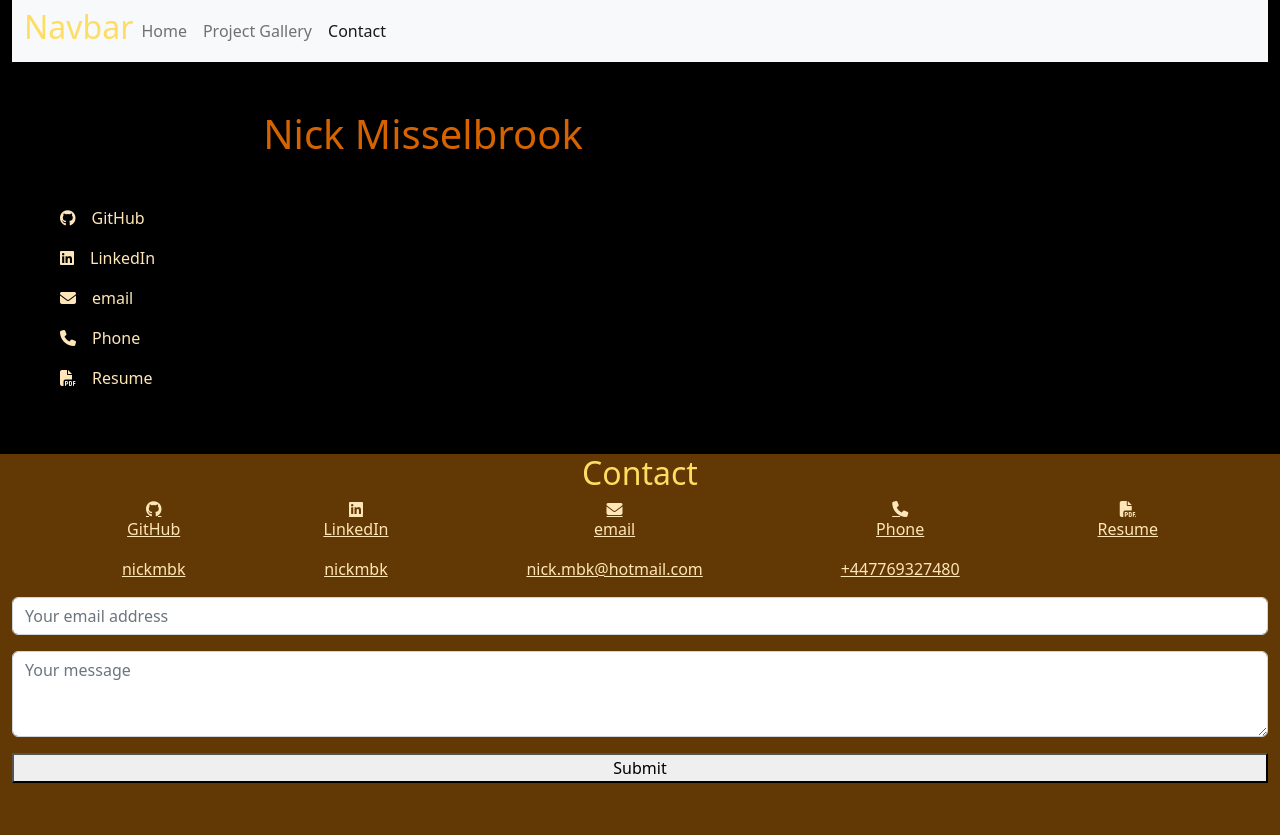
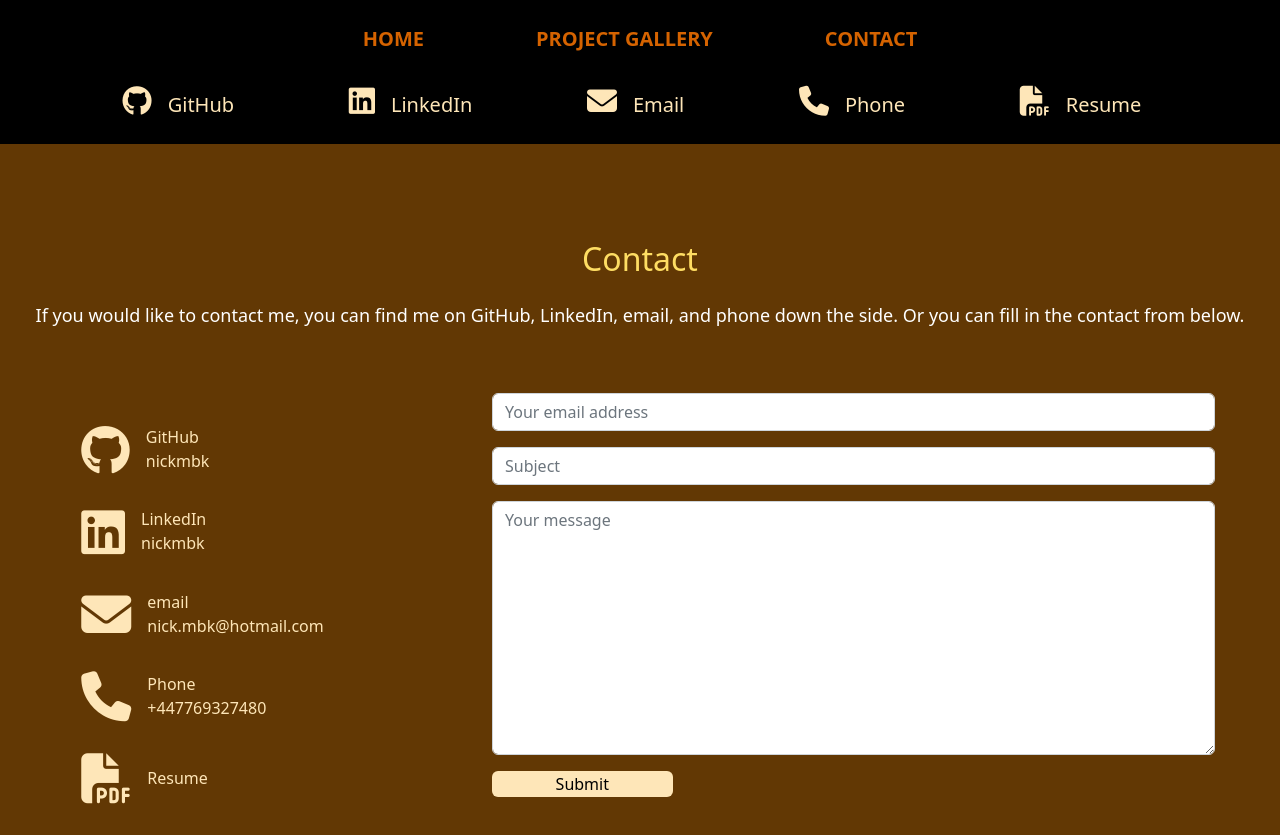
Before and after one commit to nickmbk/nickmbk-portfolio, a React (Create React App) app: page /contact in a window 1280 px wide. Before the commit the page ends 800 px from the top, so only its background shows below. Built offline with nearby package versions, Linux system fonts and the light colour scheme.

Commit message:
adjust layout in Contact

```diff
--- a/public/index.html
+++ b/public/index.html
@@ -1,5 +1,11 @@
 <!DOCTYPE html>
 <html lang="en">
+  <?php
+    if($_POST["message"]) {
+    mail("nick.mbk@hotmail.com", subject,
+    $_POST["insert your message here"]. "From: an@email.address");
+    }
+  ?>
   <head>
     <meta charset="utf-8" />
     <link rel="icon" href="%PUBLIC_URL%/favicon.ico" />
--- a/src/components/Contact.js
+++ b/src/components/Contact.js
@@ -1,91 +1,108 @@
 import React, { Component } from "react";
+import '../styles/Contact.css';
 
 export default class Contact extends Component {
+  state = {
+    email: "",
+    subject: "",
+    message: "",
+  };
 
-  state = {
-    email : '',
-    message : ''
-  }
-
-  handleInputChange = event => {
+  handleInputChange = (event) => {
     const value = event.target.value;
     const name = event.target.name;
 
+    this.setState({
+      [name]: value,
+    });
+  };
 
-    this.setState({
-      [name]: value
-    })
-  }
-
-  handleFormSubmit = event => {
+  handleFormSubmit = (event) => {
     event.preventDefault();
     this.setState({
-      email: '',
-      message: ''
-    })
-  }
+      email: "",
+      message: "",
+    });
+  };
 
   render() {
     return (
       <div>
-        <div className="row m-0 text-center">
+        <div className="row mx-0 mt-5 mb-5 pt-5 text-center">
           <h2>Contact</h2>
+          <p id="contact-p" className="my-3">If you would like to contact me, you can find me on GitHub, LinkedIn, email, and phone down the side.  Or you can fill in the contact from below.</p>
         </div>
-        <div className="row m-0">
+
+
+
+
+        <div className="row mx-auto">
+          <div className="col-12 col-md-4 col-lg-3 mx-auto">
           <ul
             id="contact-info"
-            className="d-flex flex-row flex-wrap justify-content-evenly p-0 m-0"
+            className="d-flex flex-column flex-wrap justify-content-evenly p-0 m-3"
           >
-            <li>
+            <li className="my-3">
               <a
                 href="https://www.github.com/nickmbk/"
-                className="d-flex flex-column align-items-center"
+                className="d-flex flex-row align-items-start"
               >
-                <i className="fab fa-github"></i>
-                <p className="d-inline-block mx-3">GitHub</p>
-                <p className="d-inline-block mx-3">nickmbk</p>
+                <i className="fab fa-github icons"></i>
+                <div>
+                  <p className="mx-3 my-0">GitHub</p>
+                  <p className="mx-3 my-0">nickmbk</p>
+                </div>
               </a>
             </li>
-            <li>
+            <li className="my-3">
               <a
                 href="https://www.linkedin.com/in/nickmbk/"
-                className="d-flex flex-column align-items-center"
+                className="d-flex flex-row align-items-start"
               >
-                <i className="fab fa-linkedin"></i>
-                <p className="d-inline-block mx-3">LinkedIn</p>
-                <p className="d-inline-block mx-3">nickmbk</p>
+                <i className="fab fa-linkedin icons"></i>
+                <div>
+                  <p className="mx-3 my-0">LinkedIn</p>
+                  <p className="mx-3 my-0">nickmbk</p>
+                </div>
               </a>
             </li>
-            <li>
+            <li className="my-3">
               <a
                 href="mailto:nick.mbk@hotmail.com"
-                className="d-flex flex-column align-items-center"
+                className="d-flex flex-row align-items-center"
               >
-                <i className="fas fa-envelope"></i>
-                <p className="d-inline-block mx-3">email</p>
-                <p className="d-inline-block mx-3">nick.mbk@hotmail.com</p>
+                <i className="fas fa-envelope icons"></i>
+                <div>
+                  <p className="mx-3 my-0">email</p>
+                  <p className="mx-3 my-0">nick.mbk@hotmail.com</p>
+                </div>
               </a>
             </li>
-            <li>
+            <li className="my-3">
               <a
                 href="callto:+447769327480"
-                className="d-flex flex-column align-items-center"
+                className="d-flex flex-row align-items-center"
               >
-                <i className="fas fa-phone"></i>
-                <p className="d-inline-block mx-3">Phone</p>
-                <p className="d-inline-block mx-3">+447769327480</p>
+                <i className="fas fa-phone icons"></i>
+                <div>
+                  <p className="mx-3 my-0">Phone</p>
+                  <p className="mx-3 my-0">+447769327480</p>
+                </div>
               </a>
             </li>
-            <li>
-              <a href="#" className="d-flex flex-column align-items-center">
-                <i className="fas fa-file-pdf"></i>
-                <p className="d-inline-block mx-3">Resume</p>
+            <li className="my-3">
+              <a href="#" className="d-flex flex-row align-items-center">
+                <i className="fas fa-file-pdf icons"></i>
+                <div>
+                  <p className="mx-3 my-0">Resume</p>
+                </div>
               </a>
             </li>
           </ul>
-        </div>
-        <div className="row m-0">
-          <div id="contact-form">
+          </div>
+
+          <div id="contact-form"  className="col-12 col-md-8 col-lg-7 mx-auto">
+            <form method="post" action="subscriberform.php">
             <div class="mb-3">
               <input
                 type="email"
@@ -98,17 +115,34 @@ export default class Contact extends Component {
               />
             </div>
             <div class="mb-3">
+              <input
+                type="text"
+                name="subject"
+                value={this.state.subject}
+                class="form-control"
+                id="exampleFormControlInput1"
+                placeholder="Subject"
+                onChange={this.handleInputChange}
+              />
+            </div>
+            <div class="mb-3">
               <textarea
                 class="form-control"
                 name="message"
                 value={this.state.message}
                 id="exampleFormControlTextarea1"
-                rows="3"
+                rows="10"
                 placeholder="Your message"
                 onChange={this.handleInputChange}
               ></textarea>
             </div>
-            <button className="col-12 col-med-3 mx-auto" onClick={this.handleFormSubmit}>Submit</button>
+            <button id="submit-button"
+              className="col-12 col-md-3 mx-auto rounded"
+              // onClick={this.handleFormSubmit}
+            >
+              Submit
+            </button>
+            </form>
           </div>
         </div>
       </div>
--- a/src/components/Header.js
+++ b/src/components/Header.js
@@ -8,14 +8,13 @@ export default class Header extends Component {
   render() {
     return (
       <div id="header" className="row m-0">
-        <header>
+        <header className="m-0 p-2">
             <nav
             id="nav"
-            className="navbar navbar-expand-lg bg-body-tertiary bg-light"
+            className="navbar navbar-expand-lg"
             >
             <div className="container-fluid">
-                <h2>Navbar</h2>
-                <button
+                <button id="nav-button"
                 className="navbar-toggler"
                 type="button"
                 data-bs-toggle="collapse"
@@ -27,11 +26,11 @@ export default class Header extends Component {
                 <span className="navbar-toggler-icon"></span>
                 </button>
                 <div
-                className="collapse navbar-collapse"
+                className="collapse navbar-collapse d-lg-flex justify-content-lg-center"
                 id="navbarSupportedContent"
                 >
-                <ul className="navbar-nav me-auto mb-2 mb-lg-0">
-                    <li className="nav-item">
+                <ul className="navbar-nav mb-2 mb-lg-0">
+                    <li className="nav-item mx-lg-5">
                     <NavLink
                         to="/"
                         end
@@ -42,7 +41,7 @@ export default class Header extends Component {
                         Home
                     </NavLink>
                     </li>
-                    <li className="nav-item">
+                    <li className="nav-item mx-lg-5">
                     <NavLink
                         to="project-gallery"
                         end
@@ -53,7 +52,7 @@ export default class Header extends Component {
                         Project Gallery
                     </NavLink>
                     </li>
-                    <li className="nav-item">
+                    <li className="nav-item mx-lg-5">
                     <NavLink
                         to="contact"
                         end
@@ -70,41 +69,38 @@ export default class Header extends Component {
             </nav>
             <div>
             <div>
-                <h1 className="my-5">Nick Misselbrook</h1>
-            </div>
-            <div>
                 <ul
                 id="contacting"
-                className="d-flex flex-row flex-md-column justify-content-evenly p-0 m-md-5"
+                className="d-flex flex-row justify-content-evenly p-0 m-3"
                 >
                 <li>
                     <a href="https://www.github.com/nickmbk/">
-                    <i className="fab fa-github"></i>
-                    <p className="d-none d-md-inline-block mx-3">GitHub</p>
+                    <i id="github" className="fab fa-github"></i>
+                    <p className="d-none d-md-inline-block mx-3 my-0">GitHub</p>
                     </a>
                 </li>
                 <li>
                     <a href="https://www.linkedin.com/in/nickmbk/">
                     <i className="fab fa-linkedin"></i>
-                    <p className="d-none d-md-inline-block mx-3">LinkedIn</p>
+                    <p className="d-none d-md-inline-block mx-3 my-0">LinkedIn</p>
                     </a>
                 </li>
                 <li>
                     <a href="mailto:nick.mbk@hotmail.com">
                     <i className="fas fa-envelope"></i>
-                    <p className="d-none d-md-inline-block mx-3">email</p>
+                    <p className="d-none d-md-inline-block mx-3 my-0">Email</p>
                     </a>
                 </li>
                 <li>
                     <a href="callto:+447769327480">
                     <i className="fas fa-phone"></i>
-                    <p className="d-none d-md-inline-block mx-3">Phone</p>
+                    <p className="d-none d-md-inline-block mx-3 my-0">Phone</p>
                     </a>
                 </li>
                 <li>
                     <a href="#">
                     <i className="fas fa-file-pdf"></i>
-                    <p className="d-none d-md-inline-block mx-3">Resume</p>
+                    <p className="d-none d-md-inline-block mx-3 my-0">Resume</p>
                     </a>
                 </li>
                 </ul>
--- a/src/components/Home.js
+++ b/src/components/Home.js
@@ -5,15 +5,22 @@ import '../styles/Home.css';
 export default class Home extends Component {
   render() {
     return (
-      <section className="d-flex flex-column flex-md-row">
-        <div className="row text-end mx-2">
-          <h1>Nick Misselbrook</h1>
+      <section className="mt-5 pt-5">
+        <div className="row m-0 p-0 d-flex flex-column flex-md-row-reverse align-items-center justify-content-md-center">
+          {/* <div className="m-0 d-flex justify-content-center justify-content-md-end"> */}
+            <img id="headshot" className="rounded-circle col-12 col-med-4 mx-0 p-0" src={headshot} alt="Nick Misselbrook" />
+          {/* </div> */}
+          <div className="col-12 col-md-6 d-flex flex-column align-items-center align-items-md-start m-0 p-0">
+            {/* <div className="mx-2"> */}
+              <h1 mx-3>Nick Misselbrook</h1>
+            {/* </div> */}
+            {/* <div className=""> */}
+              <h2 mx-3>My Porfolio site</h2>
+            {/* </div> */}
+          </div>
         </div>
-        <div className="row col-8 col-md-4 m-0 mx-auto">
-          <img id="headshot" className="rounded-circle" src={headshot} alt="Nick Misselbrook" />
-        </div>
-        <div className="row text-start align-self-end">
-          <h2>My Porfolio site</h2>
+        <div className="row m-0 p-0">
+          <p id="about-me" className="col-8 mx-auto my-5">This is about me. This is about me. This is about me. This is about me. This is about me. This is about me. This is about me. This is about me. This is about me. This is about me. This is about me. This is about me.</p>
         </div>
       </section>
     )
--- /dev/null
+++ b/src/styles/Contact.css
@@ -0,0 +1,18 @@
+.icons {
+    font-size: 50px;
+}
+
+#contact-p {
+    color: #ffffff;
+    font-size: 18px;
+}
+
+#submit-button {
+    color: #000000;
+    background-color: var(--anchor-color);
+    border: none;
+}
+
+#submit-button:hover {
+    background-color: var(--second-heading-color);
+}
--- a/src/styles/Header.css
+++ b/src/styles/Header.css
@@ -2,10 +2,17 @@ header {
     background-color: var(--bg-color);
 }
 
-#header h1 {
-    /* color: #e04a0f; */
-    color: var(--heading-color);
-    text-indent: 20%;
+#nav-button {
+    background-color: var(--heading-color);
+}
+
+#nav-button:hover {
+    background-color: var(--second-heading-color);
+}
+
+.navbar-nav {
+    text-transform: uppercase;
+    font-weight: bold;
 }
 
 #contacting li {
@@ -14,9 +21,41 @@ header {
 
 #contacting li a {
     color: var(--anchor-color);
+    font-size: 20px;
+    text-decoration: none;
 }
 
 #contacting li a:hover {
     /* color: #e04a0f; */
     color: var(--heading-color);
 }
+
+i {
+    font-size: 30px;
+}
+
+#nav a {
+    color: var(--heading-color);
+    font-size: 20px;
+}
+
+#nav a:hover {
+    color: var(--second-heading-color);
+}
+
+
+/* #github {
+    position: relative;
+    z-index: 10;
+}
+
+#github:hover {
+    animation: github-slide 1s;
+}
+
+@keyframes github-slide
+    {
+    0%   { right:0px; top:0px;transform:rotate(0deg)}
+    50%  {right:100%; margin-right:-100px;transform:rotate(360deg)}
+    100% {right:0px; top:0px;transform:rotate(0deg)}
+    } */
--- a/src/styles/styles.css
+++ b/src/styles/styles.css
@@ -1,5 +1,6 @@
 a {
     color: var(--anchor-color);
+    text-decoration: none;
 }
 
 a:hover {
```
Also changed, not shown: src/styles/Home.css (+9 -0 lines).
